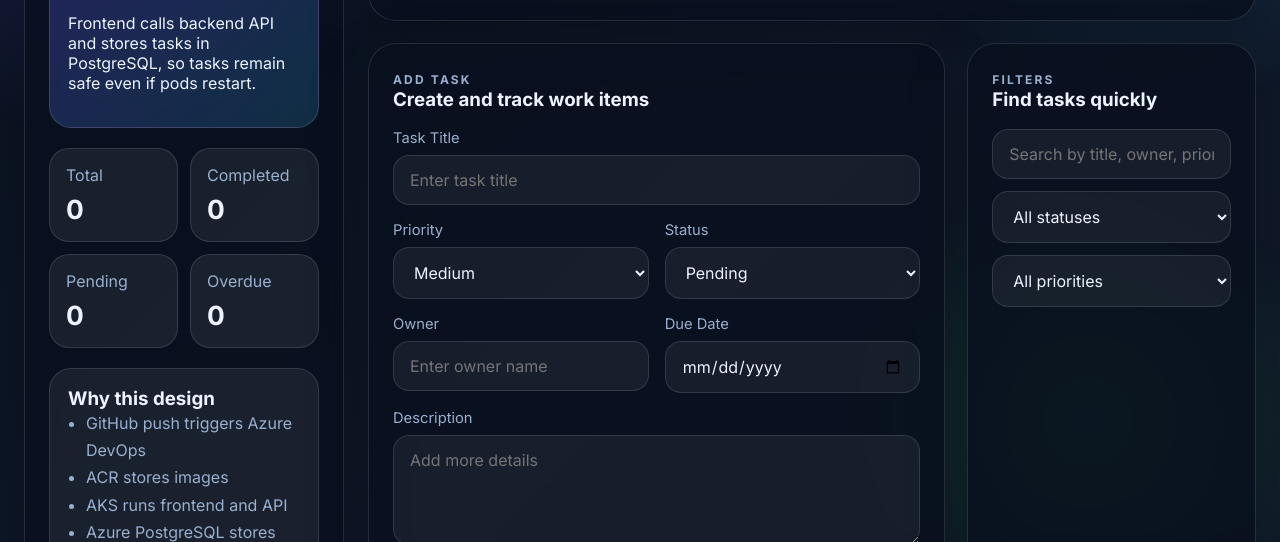
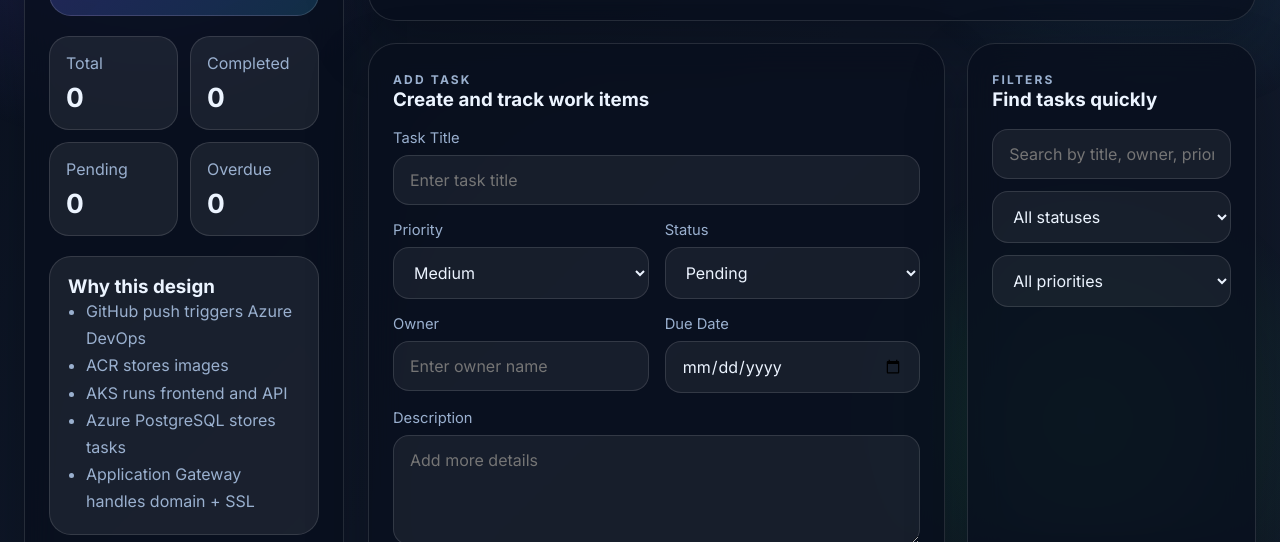
Before and after one commit to Chinmaydattasr/taskflow-aks-dev, a plain HTML site: page frontend/index.html in a window 1280 px wide. Shown: the part 258-800 px from the top of the page. Drawn offline with Linux system fonts and the light colour scheme; no server answers.

Commit message:
testing pipeline

```diff
--- a/frontend/index.html
+++ b/frontend/index.html
@@ -24,7 +24,7 @@
       <div class="sidebar-card gradient-card">
         <span class="mini-label">LIVE STATUS</span>
         <h3>Keep dev and prod tasks visible here</h3>
-        <p>Frontend calls backend API and stores tasks in PostgreSQL, so tasks remain safe even if pods restart.</p>
+
       </div>
 
       <div class="metrics-grid">
```
